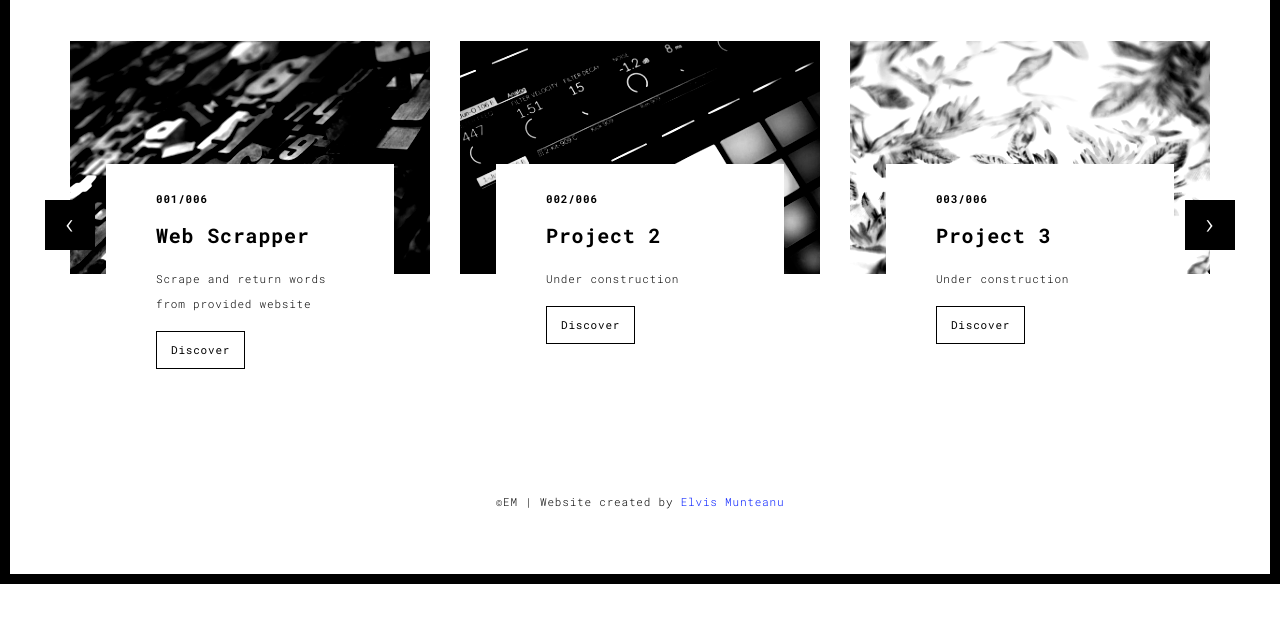
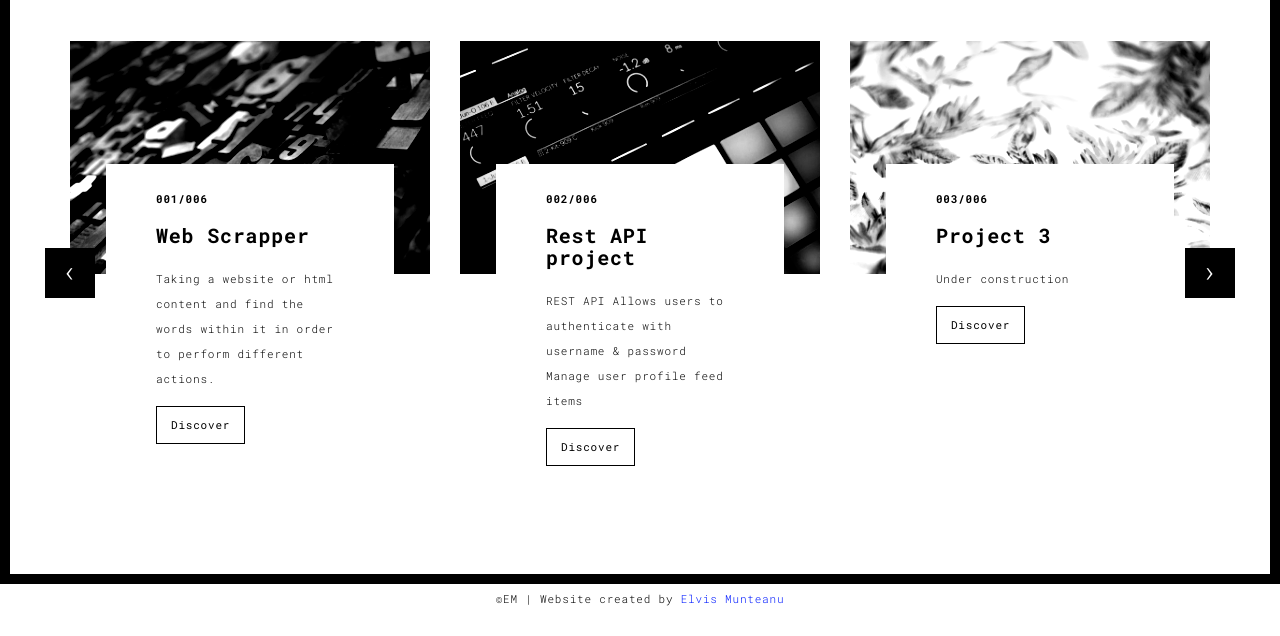
Before and after one commit to entirelymagic/PortfolioFlask, a Flask app: page /works.html in a window 1280 px wide. Shown: the part 216-852 px from the top of the page. Before the commit the page ends 800 px from the top, so only its background shows below. Run offline with Flask 2, Linux system fonts and the light colour scheme; some libraries are stand-ins or nearby versions.

```diff
--- a/templates/works.html
+++ b/templates/works.html
@@ -77,7 +77,7 @@
                       <div class="card-container card-container-lg">
                         <h4>001/006</h4>
                         <h3>Web Scrapper</h3>
-                        <p>Scrape and return words from provided website</p>
+                        <p>Taking a website or html content and find the words within it in order to perform different actions.</p>
                         <a href="https://github.com/entirelymagic/Web_word_scrapper" title="" class="btn btn-default">Discover</a>
                       </div>
                     </div>
@@ -87,8 +87,8 @@
                       </a>
                       <div class="card-container card-container-lg">
                         <h4>002/006</h4>
-                        <h3>Project 2</h3>
-                        <p>Under construction</p>
+                        <h3>Rest API project</h3>
+                        <p>REST API Allows users to authenticate with username & password Manage user profile feed items</p>
                         <a href="./work.html" title="" class="btn btn-default">Discover</a>
                       </div>
                     </div>
```
